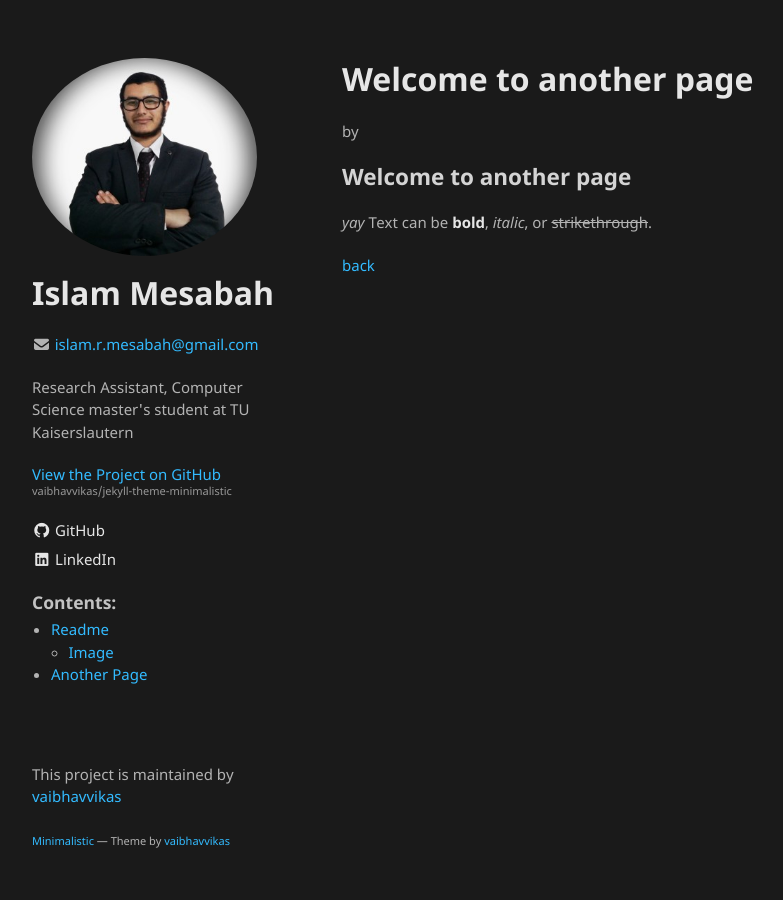
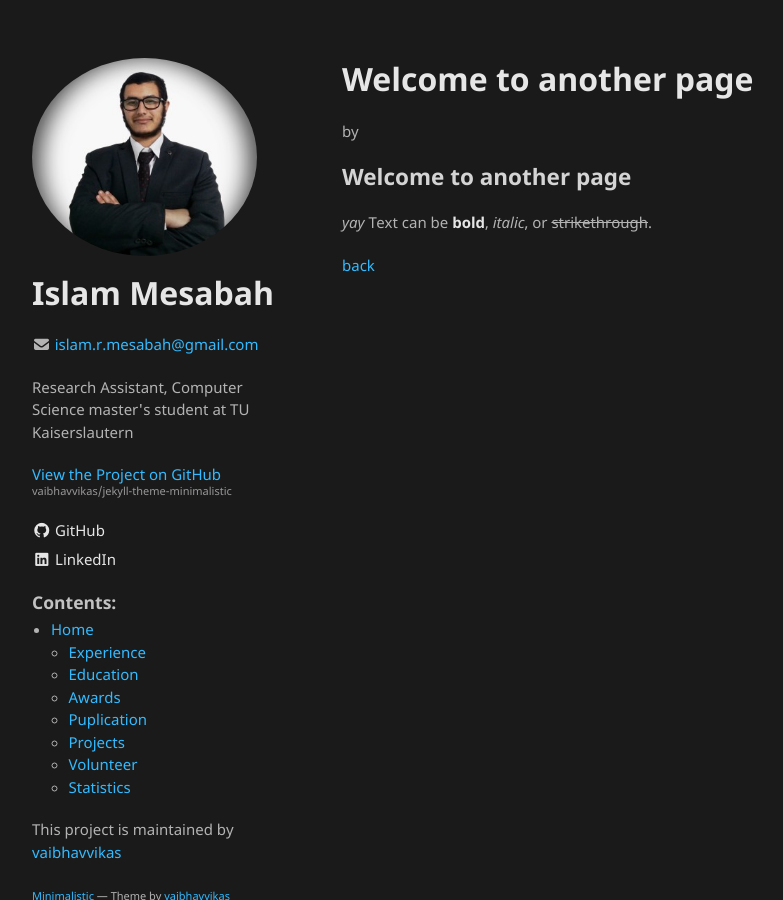
Before and after one commit to vaibhavvikas/jekyll-theme-minimalistic, a Jekyll site: the page built from another-page.md, in a window 1280 px wide. Shown: the whole page, without its empty margins (178-961 px from the left). Built offline with Jekyll 4.4.1, drawn with Linux system fonts in a browser that asks for light colours; our own code applies the rules of GitHub Pages for plain Markdown files.

```diff
--- a/_config.yml
+++ b/_config.yml
@@ -19,10 +19,20 @@ platforms:
     link: https://www.linkedin.com/in/islamkaloop
 
 navigation:
-  - name: Readme
+  - name: Home
     link: ./index.html
     sublist:
-      - name: Image
-        link: ./index.html#small-image
-  - name: Another Page
-    link: ./another-page.html
+      - name: Experience
+        link: ./index.html#Experience
+      - name: Education
+        link: ./index.html#Education
+      - name: Awards
+        link: ./index.html#Awards
+      - name: Puplication
+        link: ./index.html#Puplication
+      - name: Projects
+        link: ./index.html#Projects
+      - name: Volunteer
+        link: ./index.html#Volunteer
+      - name: Statistics
+        link: ./index.html#Statistics
```
Also changed, not shown: index.md (+8 -8 lines).
